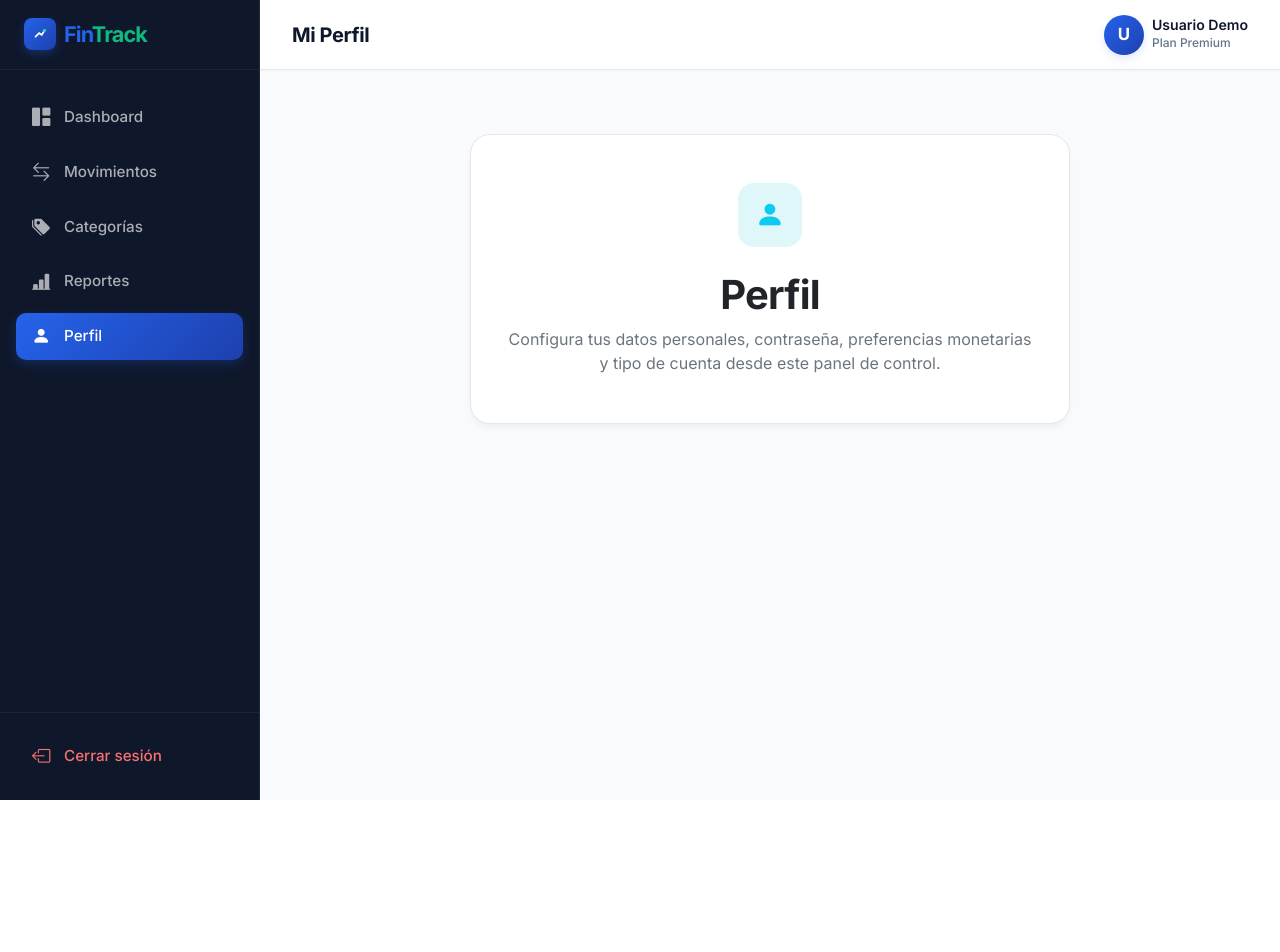
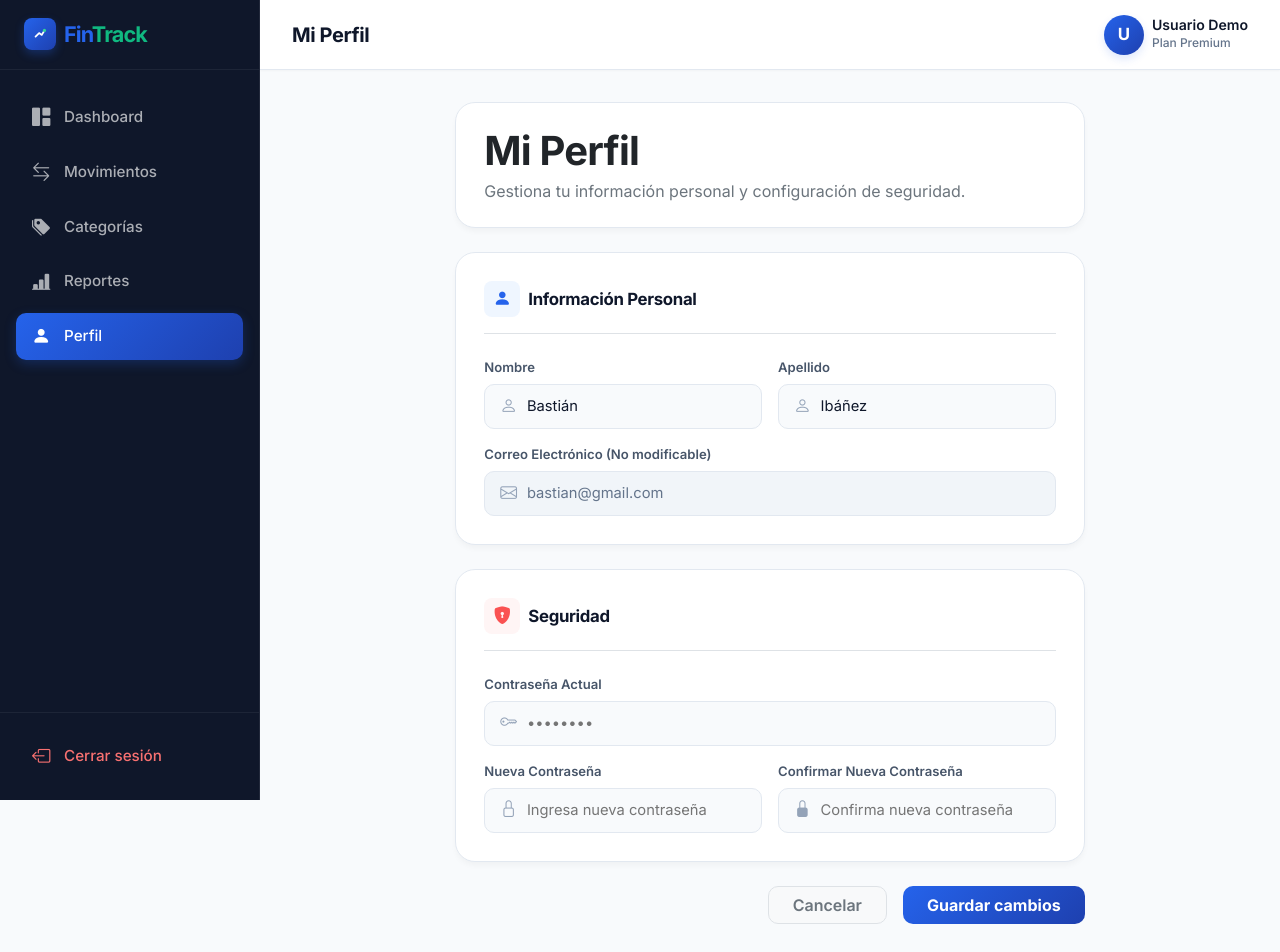
Before and after one commit to darkbastic/fintrack-frontend, a React (Vite) app: page /perfil in a window 1280 px wide. Shown: the top 952 px of the page. Before the commit the page ends 800 px from the top, so only its background shows below. Built offline with nearby package versions, Linux system fonts and the light colour scheme; sample sign-in values are in the browser's storage.

Commit message:
login listo continuar con app interna

```diff
--- a/src/css/Perfil.css
+++ b/src/css/Perfil.css
@@ -2,25 +2,117 @@
    PERFIL PAGE — Styles
    ============================================= */
 
-.card-placeholder-prf {
+.profile-header-card {
   background: #ffffff;
   border: 1px solid #e2e8f0;
   border-radius: 20px;
-  padding: 3rem 2rem;
-  text-align: center;
-  box-shadow: 0 4px 6px -1px rgba(0, 0, 0, 0.05);
-  max-width: 600px;
-  margin: 2rem auto;
+  padding: 1.5rem 1.75rem;
+  box-shadow: 0 4px 6px -1px rgba(0, 0, 0, 0.04);
 }
 
-.placeholder-icon-prf {
-  width: 64px;
-  height: 64px;
-  background: #e0f7fa;
-  border-radius: 16px;
-  display: flex;
+.profile-section-card {
+  background: #ffffff;
+  border: 1px solid #e2e8f0;
+  border-radius: 20px;
+  padding: 1.75rem;
+  box-shadow: 0 4px 6px -1px rgba(0, 0, 0, 0.04);
+  transition: transform 0.22s, box-shadow 0.22s;
+}
+
+.profile-section-card:hover {
+  box-shadow: 0 10px 20px -5px rgba(15, 23, 42, 0.04);
+}
+
+.section-icon-wrapper {
+  width: 36px;
+  height: 36px;
+  border-radius: 8px;
+  display: inline-flex;
   align-items: center;
   justify-content: center;
-  font-size: 1.8rem;
-  margin: 0 auto 1.5rem;
+  font-size: 1.1rem;
 }
+
+.section-title {
+  font-size: 1.05rem;
+  font-weight: 700;
+  color: #0f172a;
+}
+
+/* Inputs layout */
+.profile-input-label {
+  font-size: 0.82rem;
+  font-weight: 600;
+  color: #475569;
+  margin-bottom: 0.4rem;
+  display: block;
+}
+
+.profile-input-container {
+  position: relative;
+}
+
+.profile-input-icon {
+  position: absolute;
+  left: 1rem;
+  top: 50%;
+  transform: translateY(-50%);
+  color: #94a3b8;
+  font-size: 1.05rem;
+}
+
+.profile-input {
+  width: 100%;
+  padding: 0.65rem 1rem 0.65rem 2.6rem;
+  border: 1.5px solid #e2e8f0;
+  border-radius: 10px;
+  background: #f8fafc;
+  color: #0f172a;
+  font-size: 0.92rem;
+  transition: border-color 0.2s, box-shadow 0.2s, background-color 0.2s;
+  outline: none;
+}
+
+.profile-input:focus {
+  border-color: var(--ft-primary);
+  background: #ffffff;
+  box-shadow: 0 0 0 3px rgba(37, 99, 235, 0.12);
+}
+
+.profile-input--disabled {
+  background: #f1f5f9;
+  color: #64748b;
+  cursor: not-allowed;
+}
+
+.rounded-10 {
+  border-radius: 10px !important;
+}
+
+/* Buttons style */
+.btn-save-profile {
+  background: linear-gradient(135deg, var(--ft-primary), #1e40af);
+  border: none;
+  transition: opacity 0.25s, transform 0.2s, box-shadow 0.25s;
+}
+
+.btn-save-profile:hover {
+  opacity: 0.95;
+  transform: translateY(-1px);
+  box-shadow: 0 4px 12px rgba(37, 99, 235, 0.2);
+}
+
+.btn-cancel-profile {
+  transition: background-color 0.2s, transform 0.2s;
+}
+
+.btn-cancel-profile:hover {
+  background-color: #f1f5f9 !important;
+  transform: translateY(-1px);
+}
+
+@media (max-width: 767.98px) {
+  .profile-section-card {
+    padding: 1.25rem 1rem;
+  }
+}
--- a/src/pages/Perfil.jsx
+++ b/src/pages/Perfil.jsx
@@ -2,15 +2,137 @@ import '../css/Perfil.css'
 
 const Perfil = () => {
   return (
-    <div className="container-fluid p-0">
-      <div className="card-placeholder-prf">
-        <div className="placeholder-icon-prf">
-          <i className="bi bi-person-fill text-info" />
+    <div className="container-fluid p-0 anim-1">
+      <div className="row justify-content-center">
+        <div className="col-12 col-lg-8">
+
+          {/* Header Card */}
+          <div className="profile-header-card mb-4">
+            <h1 className="fw-bold mb-1">Mi Perfil</h1>
+            <p className="text-secondary mb-0">Gestiona tu información personal y configuración de seguridad.</p>
+          </div>
+
+          <form className="row g-4" onSubmit={(e) => e.preventDefault()}>
+            {/* Sección 1: Información Personal */}
+            <div className="col-12">
+              <div className="profile-section-card">
+                <div className="d-flex align-items-center gap-2 mb-4 border-bottom pb-3">
+                  <div className="section-icon-wrapper" style={{ backgroundColor: '#eff6ff', color: '#2563eb' }}>
+                    <i className="bi bi-person-fill" />
+                  </div>
+                  <h3 className="section-title mb-0">Información Personal</h3>
+                </div>
+
+                <div className="row g-3">
+                  {/* Nombre */}
+                  <div className="col-12 col-md-6">
+                    <label className="profile-input-label">Nombre</label>
+                    <div className="profile-input-container">
+                      <i className="bi bi-person profile-input-icon" />
+                      <input
+                        type="text"
+                        className="profile-input"
+                        defaultValue="Bastián"
+                      />
+                    </div>
+                  </div>
+
+                  {/* Apellido */}
+                  <div className="col-12 col-md-6">
+                    <label className="profile-input-label">Apellido</label>
+                    <div className="profile-input-container">
+                      <i className="bi bi-person profile-input-icon" />
+                      <input
+                        type="text"
+                        className="profile-input"
+                        defaultValue="Ibáñez"
+                      />
+                    </div>
+                  </div>
+
+                  {/* Correo Electrónico */}
+                  <div className="col-12">
+                    <label className="profile-input-label">Correo Electrónico (No modificable)</label>
+                    <div className="profile-input-container">
+                      <i className="bi bi-envelope profile-input-icon" />
+                      <input
+                        type="email"
+                        className="profile-input profile-input--disabled"
+                        defaultValue="bastian@gmail.com"
+                        disabled
+                      />
+                    </div>
+                  </div>
+                </div>
+              </div>
+            </div>
+
+            {/* Sección 2: Seguridad y Contraseña */}
+            <div className="col-12">
+              <div className="profile-section-card">
+                <div className="d-flex align-items-center gap-2 mb-4 border-bottom pb-3">
+                  <div className="section-icon-wrapper" style={{ backgroundColor: '#fff5f5', color: '#fa5252' }}>
+                    <i className="bi bi-shield-lock-fill" />
+                  </div>
+                  <h3 className="section-title mb-0">Seguridad</h3>
+                </div>
+
+                <div className="row g-3">
+                  {/* Contraseña Actual */}
+                  <div className="col-12">
+                    <label className="profile-input-label">Contraseña Actual</label>
+                    <div className="profile-input-container">
+                      <i className="bi bi-key profile-input-icon" />
+                      <input
+                        type="password"
+                        className="profile-input"
+                        placeholder="••••••••"
+                      />
+                    </div>
+                  </div>
+
+                  {/* Nueva Contraseña */}
+                  <div className="col-12 col-md-6">
+                    <label className="profile-input-label">Nueva Contraseña</label>
+                    <div className="profile-input-container">
+                      <i className="bi bi-lock profile-input-icon" />
+                      <input
+                        type="password"
+                        className="profile-input"
+                        placeholder="Ingresa nueva contraseña"
+                      />
+                    </div>
+                  </div>
+
+                  {/* Confirmar Nueva Contraseña */}
+                  <div className="col-12 col-md-6">
+                    <label className="profile-input-label">Confirmar Nueva Contraseña</label>
+                    <div className="profile-input-container">
+                      <i className="bi bi-lock-fill profile-input-icon" />
+                      <input
+                        type="password"
+                        className="profile-input"
+                        placeholder="Confirma nueva contraseña"
+                      />
+                    </div>
+                  </div>
+                </div>
+              </div>
+            </div>
+
+            {/* Botones de acción */}
+            <div className="col-12 d-flex gap-3 justify-content-end mt-4">
+              <button type="button" className="btn btn-light px-4 py-2.5 rounded-10 fw-semibold border text-secondary btn-cancel-profile">
+                Cancelar
+              </button>
+              <button type="submit" className="btn btn-primary px-4 py-2.5 rounded-10 fw-bold btn-save-profile">
+                Guardar cambios
+              </button>
+            </div>
+
+          </form>
+
         </div>
-        <h1 className="fw-bold mb-2">Perfil</h1>
-        <p className="text-secondary mb-0">
-          Configura tus datos personales, contraseña, preferencias monetarias y tipo de cuenta desde este panel de control.
-        </p>
       </div>
     </div>
   )
```
